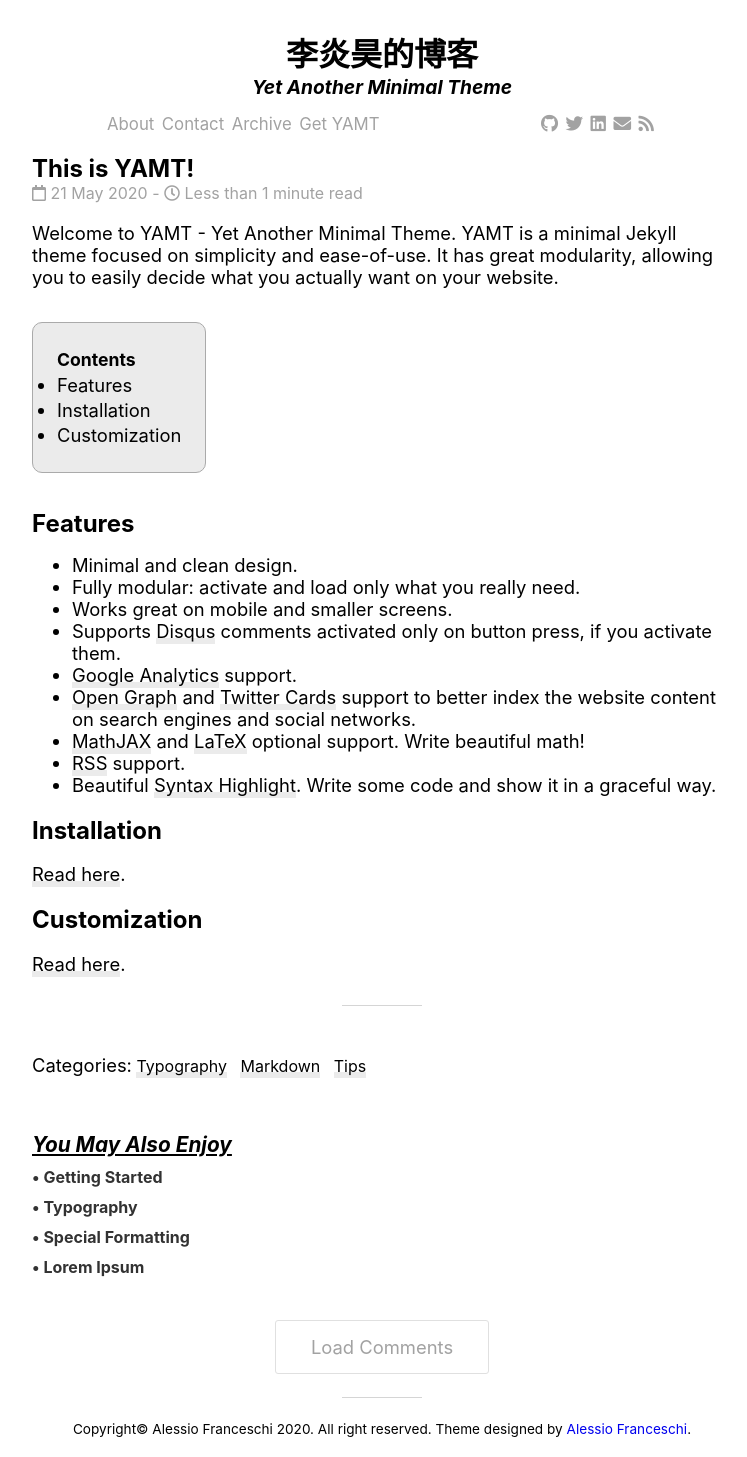
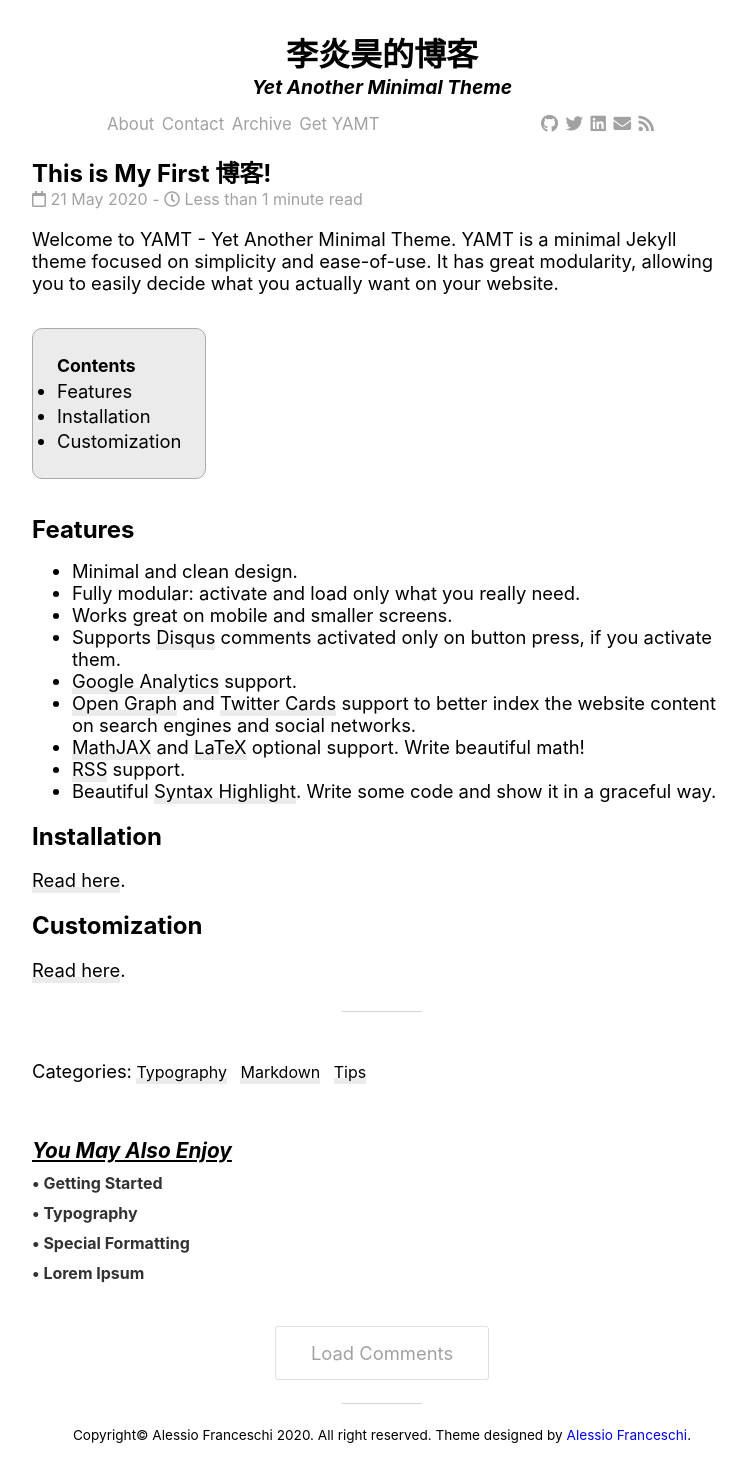
Before and after one commit to liyanhao123/lyh.github.io, a Jekyll site: the page built from _posts/2020-05-21-this-is-yamt.md, in a window 1280 px wide. Shown: the whole page, without its empty margins (258-1005 px from the left). Built offline with Jekyll 4.4.1, drawn with Linux system fonts in a browser that asks for light colours; nearby versions of some CDN libraries.

Commit message:
Update 2020-05-21-this-is-yamt.md

```diff
--- a/_posts/2020-05-21-this-is-yamt.md
+++ b/_posts/2020-05-21-this-is-yamt.md
@@ -1,5 +1,5 @@
 ---
-title: This is YAMT!
+title: This is My First 博客!
 layout: post
 categories: [Typography, Markdown, Tips]
 image: /assets/img/logo.jpg
```
